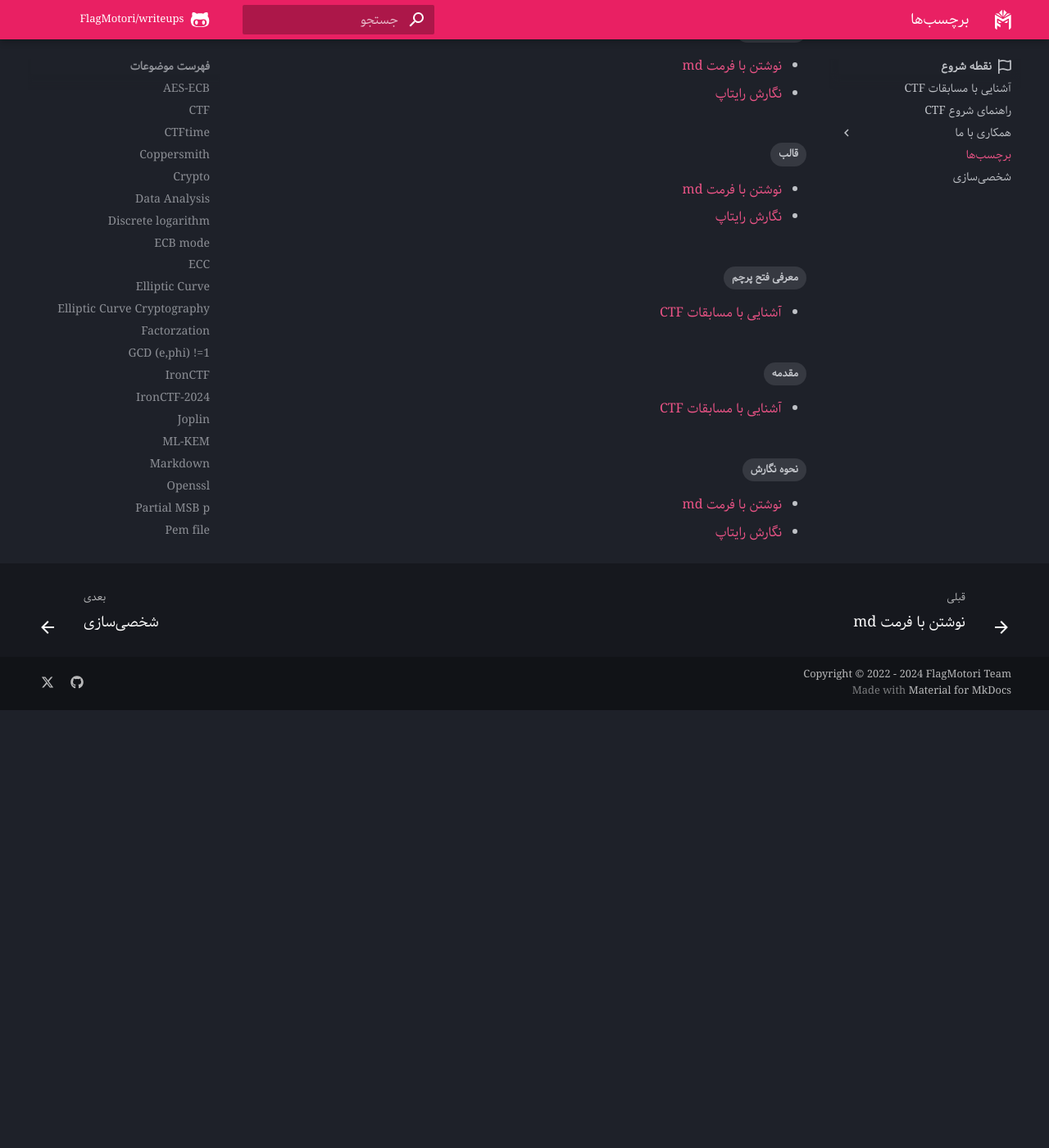
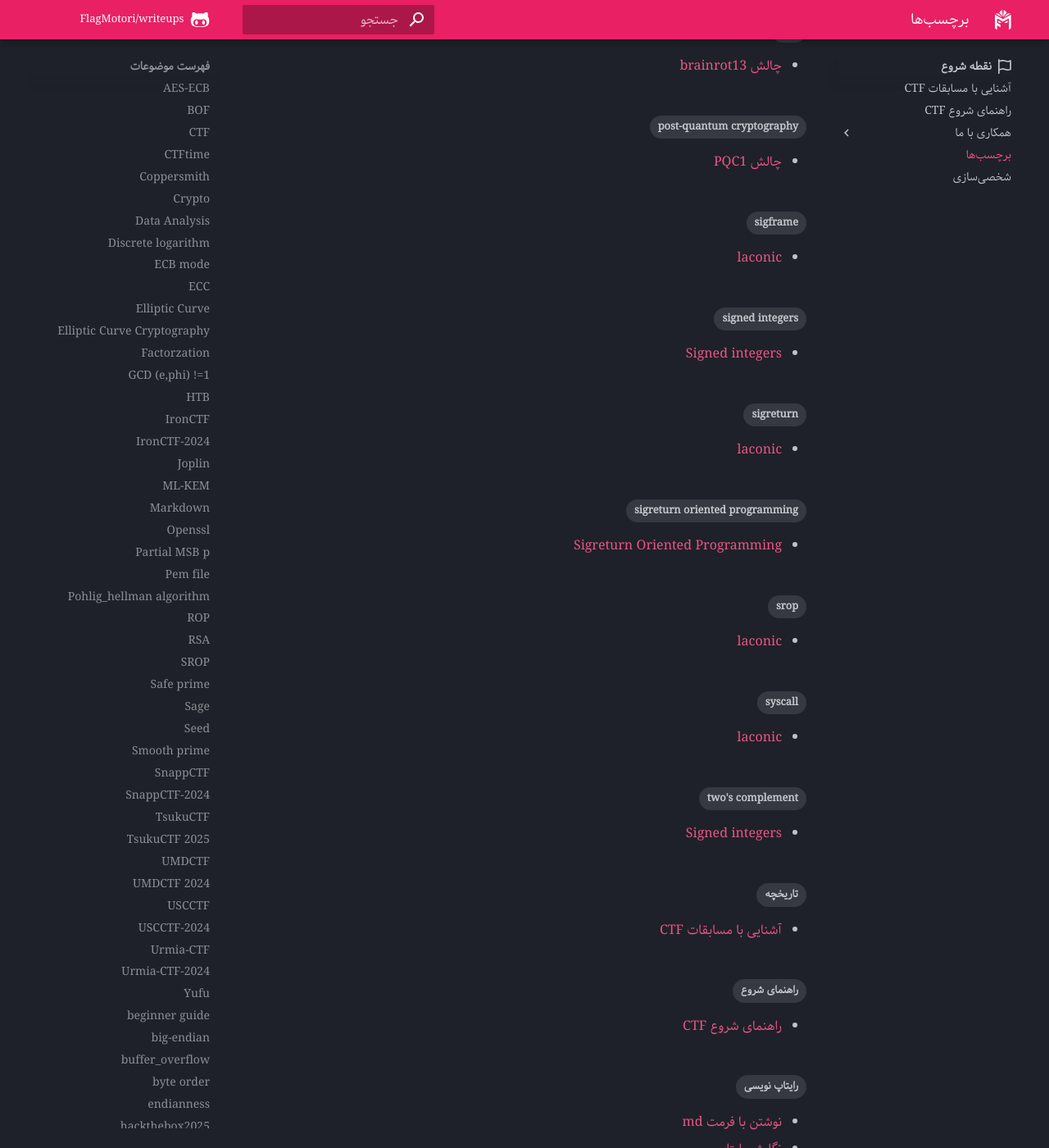
Before and after one commit to FlagMotori/writeups, an MkDocs documentation site: the page built from docs/tags.md, in a window 1280 px wide and 1400 px high, scrolled down 6642 px. Shown: the whole window at 82% size. Built offline with MkDocs 1.6.1 and Material for MkDocs 9.7.7, drawn with Linux system fonts in a browser that asks for light colours; comment, search, counter and statistics services are not loaded; before the commit the page ends 7508 px from its top, so only the background shows below that; some of the changed lines change nothing that is shown; some of the changed text lies outside the part shown.

Commit message:
Changes In PWN category
I added some basic explanations about a technique so called "srop" and a write-up for the Laconic challenge of hackthebox2025 CTF

````diff
--- /dev/null
+++ b/docs/pwn/wiki/SROP.md
@@ -0,0 +1,56 @@
+---
+tags:
+  - sigreturn oriented programming
+  - SROP
+  - ROP
+---
+
+# Sigreturn Oriented Programming
+
+یکی از تکنیک‌های اکسپلویت که از مفهوم **ROP** و سیستم‌کال **Sigreturn** استفاده می‌کند، **Sigreturn-Oriented ROP** نام دارد.
+
+## شناخت تکنیک SROP
+
+در جهت شناخت عملکرد صحیح این تکنیک، نیاز است که نگاهی به manual بیندازیم و کمی در مورد ماهیت سیستم‌کال **Sigreturn** مطالعه کنیم.
+
+### عملکرد سیستم‌کال Sigreturn
+
+این سیستم‌کال پس از اجرای موفقیت‌آمیز یک signal handler اجرا خواهد شد و سعی در بازگردانی برنامه به جریان اجرایی سابق خود، قبل از اجرای signal handling را دارد.
+
+#### فرآیند Signal Handling
+
+در واقع زمانی که یک سیگنال از سمت سیستم‌عامل یا یک پروسه به سمت پروسه مقصد ارسال می‌شود:
+
+1. کرنل در روال عادی پروسه مقصد **interrupt** ایجاد می‌کند
+2. از همه موارد مورد نیاز برای از سرگیری دوباره جریان اجرایی برنامه، نسخه‌ای تهیه می‌کند:
+   - تمامی رجیسترها و فلگ‌های پردازنده
+   - `eip/rip` و `esp/rsp`
+   - `CS` و `DS` و سایر رجیسترها
+3. این اطلاعات را در یک **signal frame** ذخیره می‌کند
+4. پس از اجرای signal handler، سیستم‌کال `sigreturn` فراخوانی می‌شود
+5. از طریق اطلاعات موجود در signal frame، پروسه می‌تواند وضعیت اجرایی پیشین خود را ادامه دهد
+
+<center>
+![Sigreturn Frame](sigframe.png)
+*Sigreturn Frame*
+</center>
+
+
+### نقطه ضعف امنیتی
+
+در واقع دلیل اصلی اینکه ما در تکنیک **SROP** و اکسپلویت خود می‌توانیم از این سیستم‌کال استفاده کنیم این است که **هیچ‌گونه بررسی در جهت حصول اطمینان از ارسال سیگنال به سمت برنامه انجام نمی‌شود**.
+
+یعنی مشخص نمی‌شود که آیا اصلاً سیگنالی به سمت برنامه ارسال شده که پس از هندل کردن آن نیاز به استفاده از `sigreturn` باشد یا خیر.
+
+## کاربرد عملی
+
+حال که با چیستی و چرایی تکنیک **ROP Sigreturn** آشنا شدیم، به چگونگی استفاده از آن خواهیم پرداخت.
+
+بدین منظور از (حداقل) یک چالش CTF در جهت انتقال مفاهیم بهره خواهیم برد:
+- **چالش laconic** از مسابقه HTB 2025
+
+
+## منابع
+- [Unix Sigreturn Manual Page](https://man7.org/linux/man-pages/man2/sigreturn.2.html)
+- [Framing Signals—A Return to Portable Shellcode](https://www.ieee-security.org/TC/SP2014/papers/FramingSignals-AReturntoPortableShellcode.pdf)
+- [Sigreturn-oriented programming](https://en.wikipedia.org/wiki/Sigreturn-oriented_programming)
--- /dev/null
+++ b/docs/pwn/writeups/2025/HackTheBox/Laconic/Laconic.md
@@ -0,0 +1,159 @@
+---
+tags:
+    - srop
+    - buffer_overflow
+    - BOF
+    - HTB
+    - hackthebox2025
+    - sigframe
+    - sigreturn
+    - syscall
+---
+
+# laconic
+
+در این چالش با مفهوم **SROP** آشنا می‌شویم و درک می‌کنیم که چگونه میتوان از سیستم‌کال **sigreturn** به درستی و در جهت اکسپلویت برنامه استفاده کرد.
+
+> **توجه:** در این رایتاپ از بیان مفاهیم پایه‌ای خودداری شده و تنها ارجاعاتی به منابع دیگر داده شده. پس اگر به طور مثال با مفهوم ROP آشنا نیستید می‌توانید به کانال تلگرامی زیر یا سایر منابع موجود در سطح اینترنت مراجعه کنید.
+
+```
+t.me/0xAA55
+```
+
+## تحلیل اولیه فایل
+
+در ابتدا مثل همیشه از دستور `file` و `checksec` استفاده می‌کنیم تا متوجه شویم که با چه فایلی و برای چه معماری و با چه اقدامات کاهشی روبه‌رو هستیم.
+
+<center>
+![خروجی دستورات file و checksec](1.png)
+*خروجی دستورات file و checksec*
+</center>
+
+## تحلیل Static با Ghidra
+
+پس از آن برنامه را با **ghidra** بررسی می‌کنیم و تحلیل static را آغاز می‌کنیم.
+
+<center>
+![تحلیل static برنامه در Ghidra](2.png)
+*تحلیل static برنامه در Ghidra*
+</center>
+
+همانطور که مشاهده می‌کنید تنها تابع موجود در این برنامه `start_` است و قرار است که یک سیستم‌کال صورت بگیرد.
+
+### بررسی سیستم‌کال
+
+اگر دقت کنید می‌بینید که **rax** مقداردهی نشده و در نتیجه احتمال می‌دهیم که مقدار اولیه آن صفر بوده و از آنجایی که این باینری برای معماری **x64** است؛ قصد فراخوانی تابع `read` را دارد ولی برای اطمینان از **gdb** استفاده کرده و دقیق‌تر آن را بررسی می‌کنیم.
+
+<center>
+![بررسی برنامه با GDB](3.png)
+*بررسی برنامه با GDB*
+</center>
+
+## تحلیل عملکرد
+
+در هنگام اجرای دستورالعمل `syscall` مقدار **rax** صفر است پس با اطمینان می‌توان گفت که سیستم‌کال `read` در حال فراخوانی شدن است.
+
+### آرگومان‌های تابع read
+
+همانطور که می‌دانید آرگومان‌های تابع `read` از طریق `rdi`, `rsi`, `rdx` در معماری x64 به سمت آن پاس داده خواهند شد:
+
+- **rdi = 0**: ورودی (stdin)
+- **rdx = 0x106**: تعداد بایت‌های قابل خواندن
+- **rsi = rsp - 8**: مکان ذخیره‌سازی در استک
+
+### کنترل RIP
+
+از آنجایی که در هنگام اجرای دستورالعمل `ret` مقدار بالای استک **pop** شده و در رجیستر **rip** قرار می‌گیرد، متوجه می‌شویم که بعد از ارسال **8 بایت** داده به عنوان filler یا padding، می‌توانیم مقدار رجیستر **rip** را تغییر داده و روند اجرایی برنامه را در دست بگیریم.
+
+## جستجوی ROP Gadgets
+
+حال برای اینکه **ROP** خود را به سرانجام برسانیم نیاز داریم تا از **ROPgadget** کمک گرفته و gadget‌های در دسترس را برای اکسپلویت کردن برنامه بررسی کنیم.
+
+<center>
+![gadget‌های ROP موجود در برنامه](4.png)
+*gadget‌های ROP موجود در برنامه*
+</center>
+
+## استفاده از SROP
+
+با توجه به محدودیت‌های موجود:
+
+- **gadget‌های در دسترس بسیار کم هستند**
+- **توانایی کنترل کردن rdi** را نداریم (آرگومان ابتدایی سیستم‌کال‌ها)
+- **فضای کافی** برای ساخت signal frame داریم (حداقل 200 بایت)
+
+یکی از گزینه‌های موجود **سیستم‌کال sigreturn** است.
+
+### ساخت Signal Frame
+
+به منظور کارکرد صحیح این سیستم‌کال با استفاده از تابع `SigreturnFrame` موجود در **pwntools**، signal Frame مورد نیاز را تشکیل داده و رجیستر‌ها را به طور دلخواه مقداردهی می‌کنیم.
+
+### مراحل اکسپلویت
+
+1. **Pad کردن 8 بایت ابتدایی استک**
+2. **استفاده از gadget‌های pop rax و syscall**
+3. **مقداردهی rax با مقدار 15** (شماره سیستم‌کال sigreturn)
+4. **ارسال مقادیر مرتبط** با توجه به جایگاه هر رجیستر در signal frame
+
+### مزیت عدم فعال بودن PIE
+
+خبر خوب این است که **PIE** این باینری فعال نبوده و در نتیجه آدرس gadget‌های موجود، پس از هر بار اجرای برنامه تغییر نخواهند کرد و در نتیجه نیازی به **leak** گرفتن از برنامه نیست.
+
+<center>
+![لحظه قبل از اجرای syscall](5.png)
+*لحظه قبل از اجرای syscall*
+</center>
+
+<center>
+![لحظه بعد از اجرای syscall](6.png)
+*لحظه بعد از اجرای syscall*
+</center>
+
+## نتیجه نهایی
+
+لحظه‌ای قبل و پس از اجرای دستورالعمل `syscall` را مشاهده می‌کنید. اما همچنان به نظر می‌رسد که روی این دستورالعمل باشیم. دلیل آن این است که در مرحله قبل و در **sigframe** ذکر کرده بودیم که **rip** روی این آدرس خاص که در آن دستورالعمل `syscall` وجود دارد تنظیم شود.
+
+### رشته /bin/sh
+
+یکی از مواردی که باید در این قسمت به آن دقت کنید **رشته `/bin/sh`** است که آدرس آن در رجیستر **rdi** قرارگرفته. این رشته از قبل در برنامه وجود داشت و با استفاده از دستور `strings` می‌توانید آن را مشاهده کنید و برای به دست آوردن آدرس دقیق آن از **ghidra** یا **gdb** کمک بگیرید.
+
+بعد از اجرای مجدد `syscall` و فراخوانی تابع `execve` دسترسی ما به **shell** فراهم خواهد شد!
+
+## کد اکسپلویت
+
+```python
+from pwn import *
+
+p = process('./laconic')
+#p = remote('94.237.58.78', 51484)
+
+ret = 0x43017
+pop_rax = 0x43018
+syscall = 0x0000000000043015
+binsh = 0x43238
+
+frame = SigreturnFrame(arch='amd64')
+frame.rax = 59      # شماره سیستم‌کال execve
+frame.rdi = binsh   # آدرس رشته /bin/sh
+frame.rsi = 0       # argv
+frame.rdx = 0       # envp
+frame.rsp = 0xdeadbeef
+frame.rip = syscall
+
+pay = b'A' * 8 + p64(pop_rax) + p64(0xf) + p64(syscall) + bytes(frame)
+
+p.send(pay)
+p.interactive()
+p.close()
+```
+
+<center>
+![دسترسی نهایی به shell](7.png)
+*دسترسی نهایی به shell*
+</center>
+
+---
+
+## تماس
+
+در صورت داشتن هرگونه سوال یا انتقاد و پیشنهاد به آیدی من در تلگرام (**@r0pp3r**) یا دیسکورد (**@nim0x2a**) می‌توانید پیام دهید.
--- a/mkdocs.yml
+++ b/mkdocs.yml
@@ -338,10 +338,14 @@
                 - pwn/wiki/signed_integers.md
             - "تکنیک های سو استفاده":
                 - pwn/wiki/integer_overflow.md
+                - pwn/wiki/SROP.md
         - رایتاپ‌های ۲۰۲۴:
             - SnappCTF:             # 22 Feb. 2024
                 - pwn/writeups/2024/SnappCTF/Snappshell.md
                 - pwn/writeups/2024/SnappCTF/Snapp_admin.md
+        - رایتاپ‌های ۲۰۲۵:
+            - HackTheBox:
+                - pwn/writeups/2025/HackTheBox/Laconic/Laconic.md
 
 
     #- بلاکچین:
````
Also changed, not shown: docs/pwn/wiki/sigframe.png (added), docs/pwn/writeups/2025/HackTheBox/Laconic/1.png (added), docs/pwn/writeups/2025/HackTheBox/Laconic/2.png (added), docs/pwn/writeups/2025/HackTheBox/Laconic/3.png (added), docs/pwn/writeups/2025/HackTheBox/Laconic/4.png (added), docs/pwn/writeups/2025/HackTheBox/Laconic/5.png (added), docs/pwn/writeups/2025/HackTheBox/Laconic/6.png (added), docs/pwn/writeups/2025/HackTheBox/Laconic/7.png (added).
